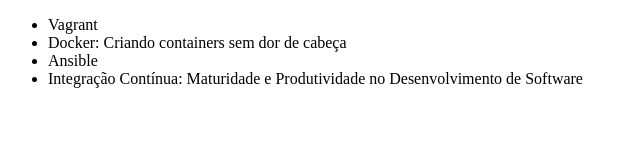
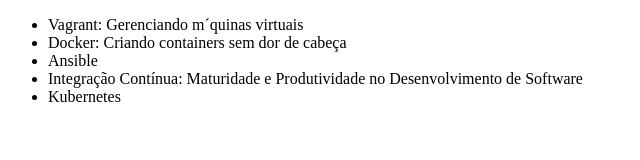
Before and after one commit to Rocinei/alura-git, a plain HTML site: page index.html in a window 1280 px wide. Shown: the whole page, without its empty margins (0-640 px from the left). Drawn offline with Linux system fonts and the light colour scheme.

Commit message:
Igualando index.html ao do curso

```diff
--- a/index.html
+++ b/index.html
@@ -8,10 +8,11 @@
 </head>
 <body>
 	<ul>
-		<li>Vagrant</li>
+		<li>Vagrant: Gerenciando m´quinas virtuais</li>
 		<li>Docker: Criando containers sem dor de cabeça</li>
 		<li>Ansible</li>
 		<li>Integração Contínua: Maturidade e Produtividade no Desenvolvimento de Software</li>
+		<li>Kubernetes</li>
 	</ul>
 </body>
 </html>
```
